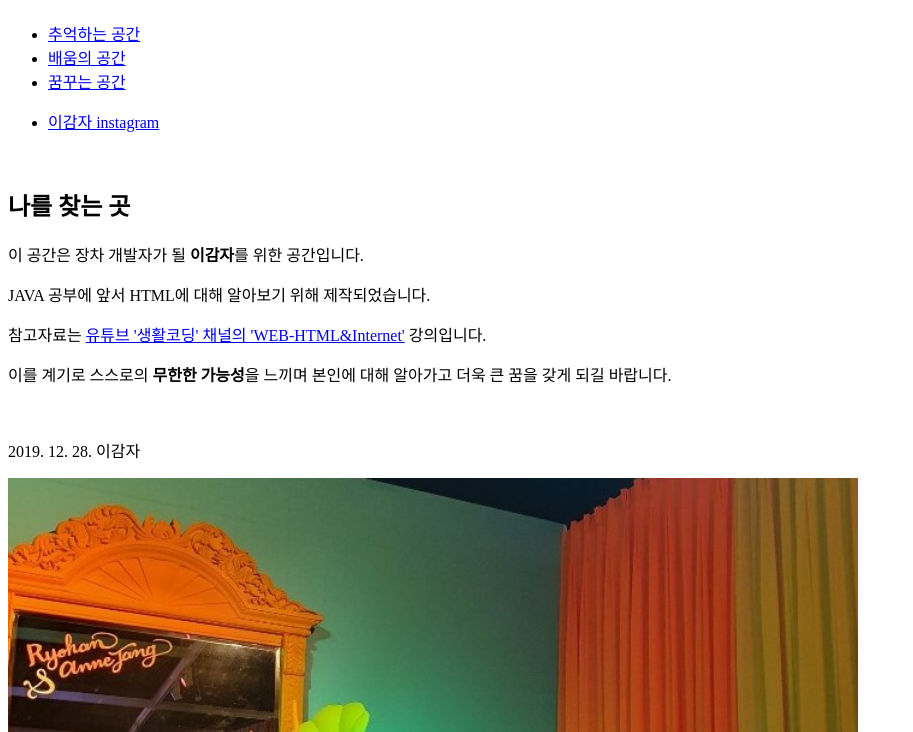
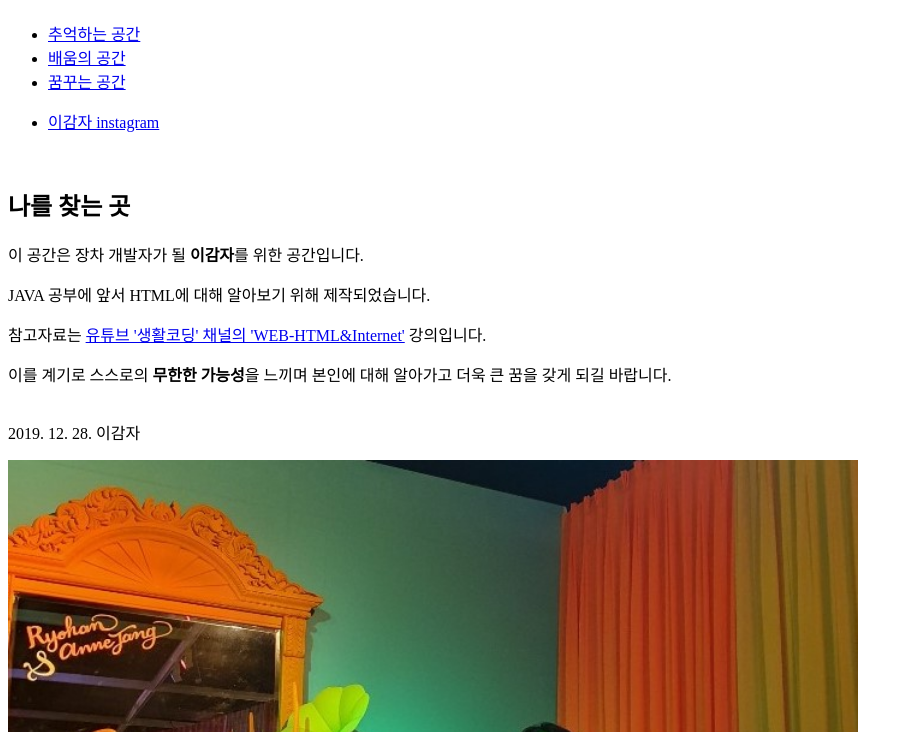
Before and after one commit to thispotato1225/project1-thispotatoplace, a plain HTML site: page index.html in a window 1280 px wide. Shown: the part 68-800 px from the top of the page, without its empty margins (0-913 px from the left). Drawn offline with Linux system fonts and the light colour scheme.

Commit message:
Update index.html

```diff
--- a/index.html
+++ b/index.html
@@ -17,7 +17,7 @@
   이 공간은 장차 개발자가 될 <strong>이감자</strong>를 위한 공간입니다.
   <p>JAVA 공부에 앞서 HTML에 대해 알아보기 위해 제작되었습니다.</p>
   <p>참고자료는 <a href="https://www.youtube.com/playlist?list=PLuHgQVnccGMDZP7FJ_ZsUrdCGH68ppvPb" target="_blank">유튜브 '생활코딩' 채널의 'WEB-HTML&Internet'</a> 강의입니다.</p>
-  <p>이를 계기로 스스로의 <strong>무한한 가능성</strong>을 느끼며 본인에 대해 알아가고 더욱 큰 꿈을 갖게 되길 바랍니다.</p><br>
+  <p>이를 계기로 스스로의 <strong>무한한 가능성</strong>을 느끼며 본인에 대해 알아가고 더욱 큰 꿈을 갖게 되길 바랍니다.</p>
   <br>2019. 12. 28. 이감자
   <p><img src="mainphoto.jpg" width="850"></p>
 </body>
```
